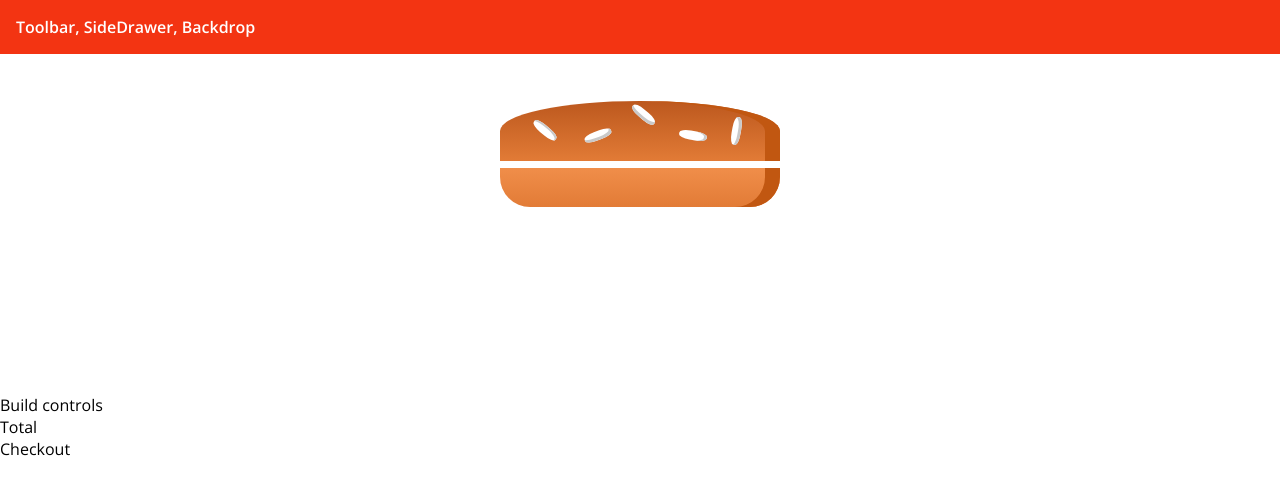
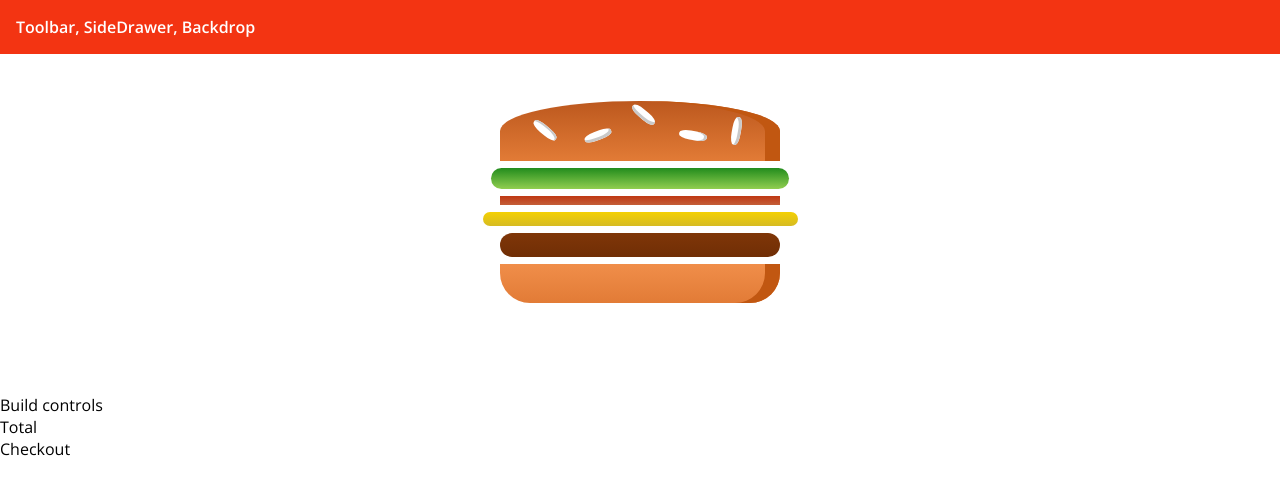
Before and after one commit to joonasmkauppinen/burger-builder, a React (Create React App) app: page / in a window 1280 px wide. Shown: the top 494 px of the page. Built offline with nearby package versions, Linux system fonts and the light colour scheme.

Commit message:
Add: dynamically show burger ingredients

```diff
--- a/src/components/Burger/Burger.js
+++ b/src/components/Burger/Burger.js
@@ -4,11 +4,17 @@ import styles from './Burger.module.css';
 import BurgerIngredient from './BurgerIngredient/BurgerIngredient';
 
 const burger = props => {
+
+  const userIngredients = Object.keys(props.ingredients)
+    .map(ingredientKey => [...Array(props.ingredients[ingredientKey])]
+      .map((_, i) => <BurgerIngredient key={ingredientKey + i} type={ingredientKey} />)
+  );
+
   return (
     <div className={styles['burger']}>
-      {props.ingredients.map(ingredient => (
-        <BurgerIngredient type={ingredient} />
-      ))}
+      <BurgerIngredient type="bread-top" />
+      {userIngredients}
+      <BurgerIngredient type="bread-bottom" />
     </div>
   );
 };
--- a/src/components/Burger/BurgerIngredient/BurgerIngredient.js
+++ b/src/components/Burger/BurgerIngredient/BurgerIngredient.js
@@ -1,5 +1,5 @@
 import React from 'react';
-import PropTypes from 'prop-types';
+import propTypes from 'prop-types';
 
 import styles from './BurgerIngredient.module.css';
 
@@ -56,8 +56,8 @@ const burgerIngredient = props => {
 
 }
 
-burgerIngredient.PropTypes = {
-  type: PropTypes.string.isRequired
+burgerIngredient.propTypes = {
+  type: propTypes.string.isRequired
 }
 
 export default burgerIngredient;
--- a/src/containers/BurgerBuilder/BurgerBuilder.js
+++ b/src/containers/BurgerBuilder/BurgerBuilder.js
@@ -6,7 +6,12 @@ import Burger from '../../components/Burger/Burger';
 class BurgerBuilder extends Component {
 
 state = {
-  ingredients: ['bread-top', 'bread-bottom']
+  ingredients: {
+    salad: 1,
+    bacon: 1,
+    cheese: 1,
+    meat: 1
+  }
 }
 
   render() {
```
